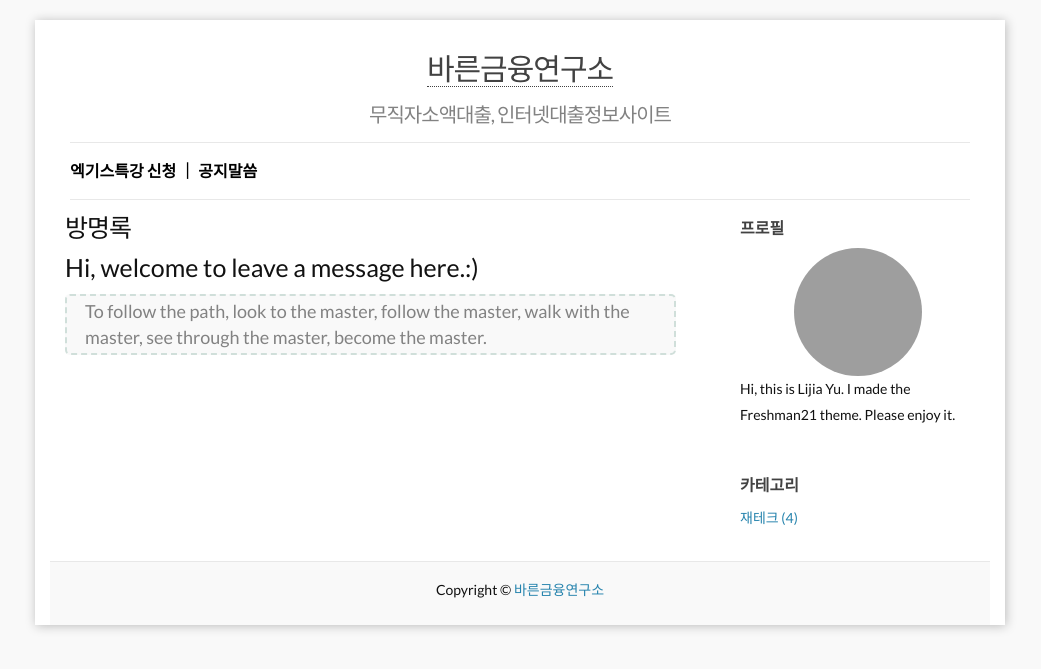
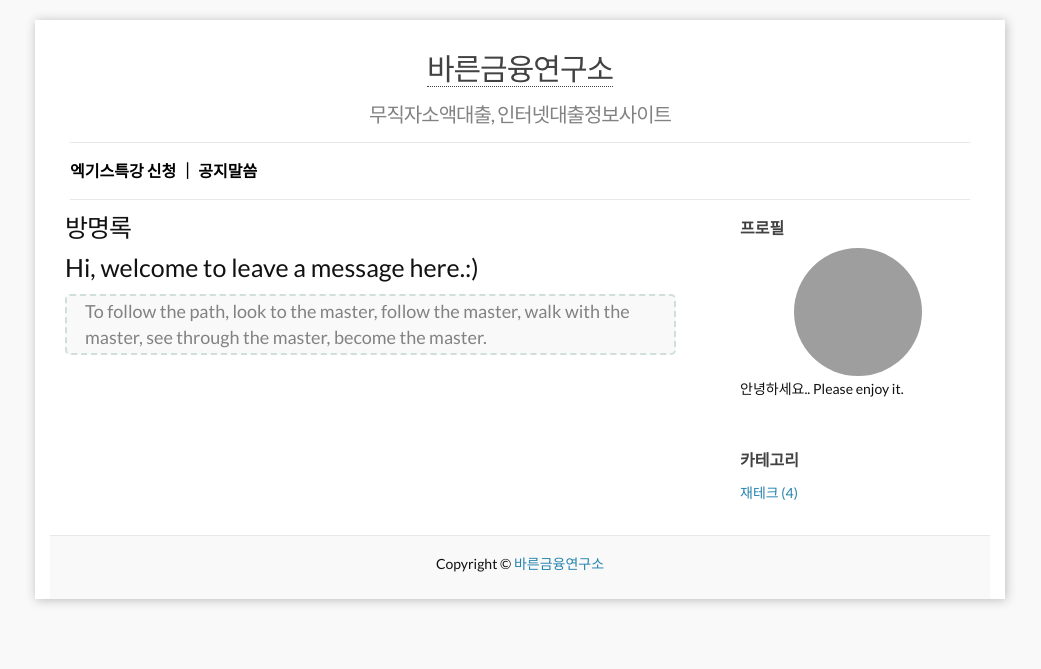
Before and after one commit to leevra/finance, a Jekyll site: the page built from f_guestbook.md, in a window 1280 px wide. Shown: the top 669 px of the page, without its empty margins (120-1161 px from the left). Built offline with Jekyll 4.4.1, drawn with Linux system fonts in a browser that asks for light colours; comment, search, counter and statistics services are not loaded; grey boxes are pictures that could not be loaded.

Commit message:
VersionActivity

```diff
--- a/_config.yml
+++ b/_config.yml
@@ -2,7 +2,7 @@
 title: 바른금융연구소
 tagline: 무직자소액대출, 인터넷대출정보사이트
 author: 관리자
-email: yu@lijiayu.net
+email: help@leeseungju.com
 description: "은행별 아파트담보대출금리비교 정보, 대학생, 무직자소액대출 쉬운곳, 대출이자비교표 제공 인터넷대출사이트." # You can edit this line in _config.yml. It will appear in your document head meta and in your feed.xml site description
 keywords: "바른금융연구소, 무직자소액대출, 인터넷대출정보사이트"
 baseurl: "/" # the subpath of your site, e.g. /blog/
@@ -10,13 +10,12 @@
 locale: kr_KO
 
 ### Personal info and site tools info:
-twitter_username: yulijia
-github_username:  yulijia
-disqus_shortname: freshman21
+github_username:  leevra
+disqus_shortname: finance.leeseungju.com
 favicon:     "/images/favicon.ico"
-aboutme: Hi, this is Lijia Yu. I made the Freshman21 theme. Please enjoy it. # these are shown on aboutme-sidebar.
+aboutme: 안녕하세요.. Please enjoy it. # these are shown on aboutme-sidebar.
 aboutme_photo: https://i.imgur.com/Mdc4szJl.jpg# your photo.
-google_analytics_key: UA-57979084-1 # put YOUR key here to enable tracking! (blank to disable)
+google_analytics_key:   # put YOUR key here to enable tracking! (blank to disable)
 
 
 ### Site setting:
```
